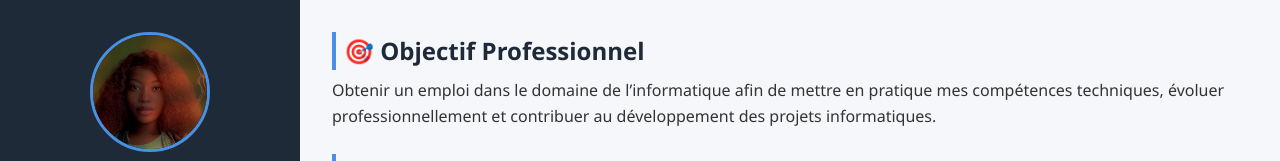
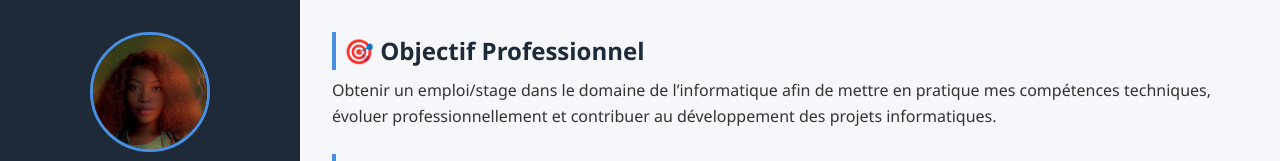
Before and after one commit to franckyessouba-ai/CV-MVE-MVE-ALDIE, a plain HTML site: page index.html in a window 1280 px wide. Shown: the top 161 px of the page. Drawn offline with Linux system fonts and the light colour scheme.

Commit message:
Update index.html

```diff
--- a/index.html
+++ b/index.html
@@ -172,7 +172,7 @@
       <section>
         <h2>🎯 Objectif Professionnel</h2>
         <p>
-          Obtenir un emploi dans le domaine de l’informatique afin de mettre en pratique mes compétences techniques,
+          Obtenir un emploi/stage dans le domaine de l’informatique afin de mettre en pratique mes compétences techniques,
           évoluer professionnellement et contribuer au développement des projets informatiques.
         </p>
       </section>
```
